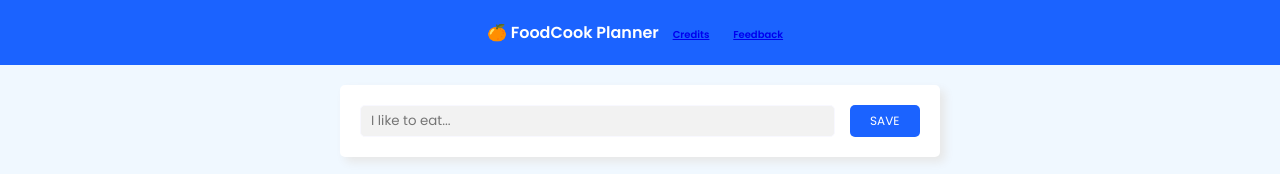
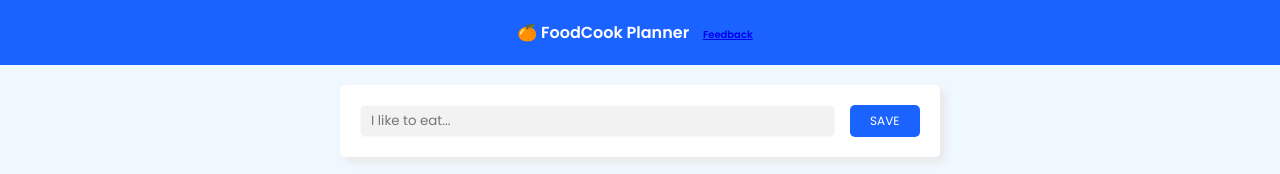
Before and after one commit to Sabarikumarp/DOM-FOODCOOK, a plain HTML site: page index.html in a window 1280 px wide. Shown: the top 174 px of the page. Drawn offline with Linux system fonts and the light colour scheme.

Commit message:
index.html

```diff
--- a/index.html
+++ b/index.html
@@ -13,7 +13,7 @@
 <body>
     <header>
         🍊 FoodCook Planner
-        <a href="./about.html" style="padding:2px 10px;font-size:10px;">Credits</a>
+
         <a href="./feedback.html" style="padding:2px 10px;font-size:10px;">Feedback</a>
     </header>
 
```
